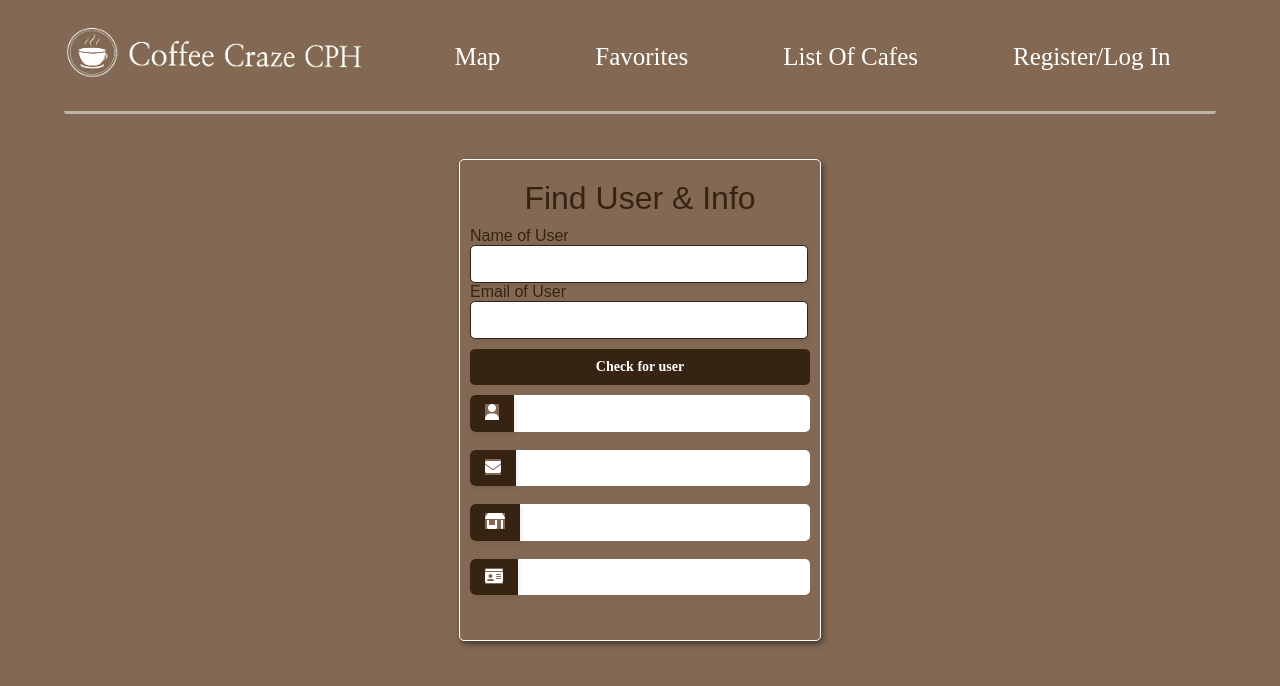
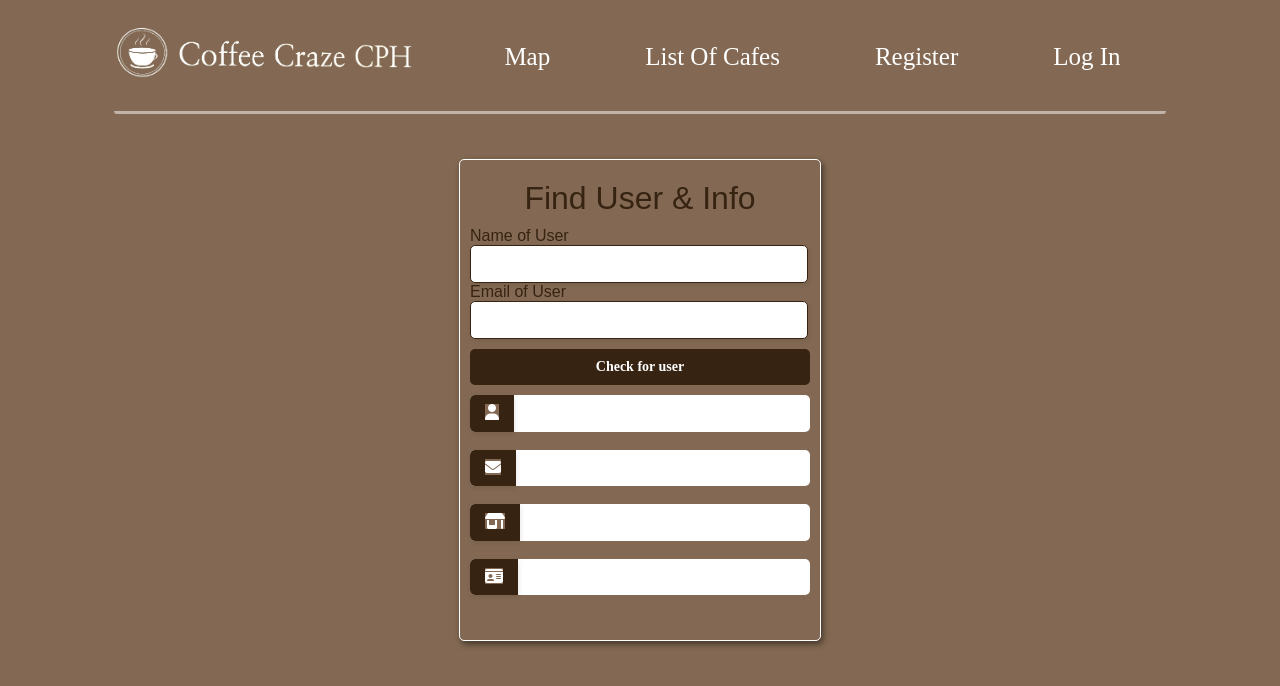
Before and after one commit to Natazja/portfolie-6, a website built with webpack: page userIndex.html in a window 1280 px wide. Built offline with nearby package versions, Linux system fonts and the light colour scheme; no server answers.

Commit message:
update nav links bar

```diff
--- a/userIndex.html
+++ b/userIndex.html
@@ -22,9 +22,9 @@
         <nav>
             <ul class="nav_links">
                 <li><a href="map.html">Map</a></li>
-                <li><a href="favorites.html">Favorites</a></li>
-                <li><a href="list.html">List Of Cafes</a></li>
-                <li><a href="register.html">Register/Log In</a></li>
+                <li><a href="listIndex.html">List Of Cafes</a></li>
+                <li><a href="register.html">Register</a></li>
+                <li><a href="logIn.html">Log In</a></li>
             </ul>
         </nav>
     </header>
```
Also changed, not shown: index.html (+1 -1 lines), listIndex.html (+1 -1 lines).
